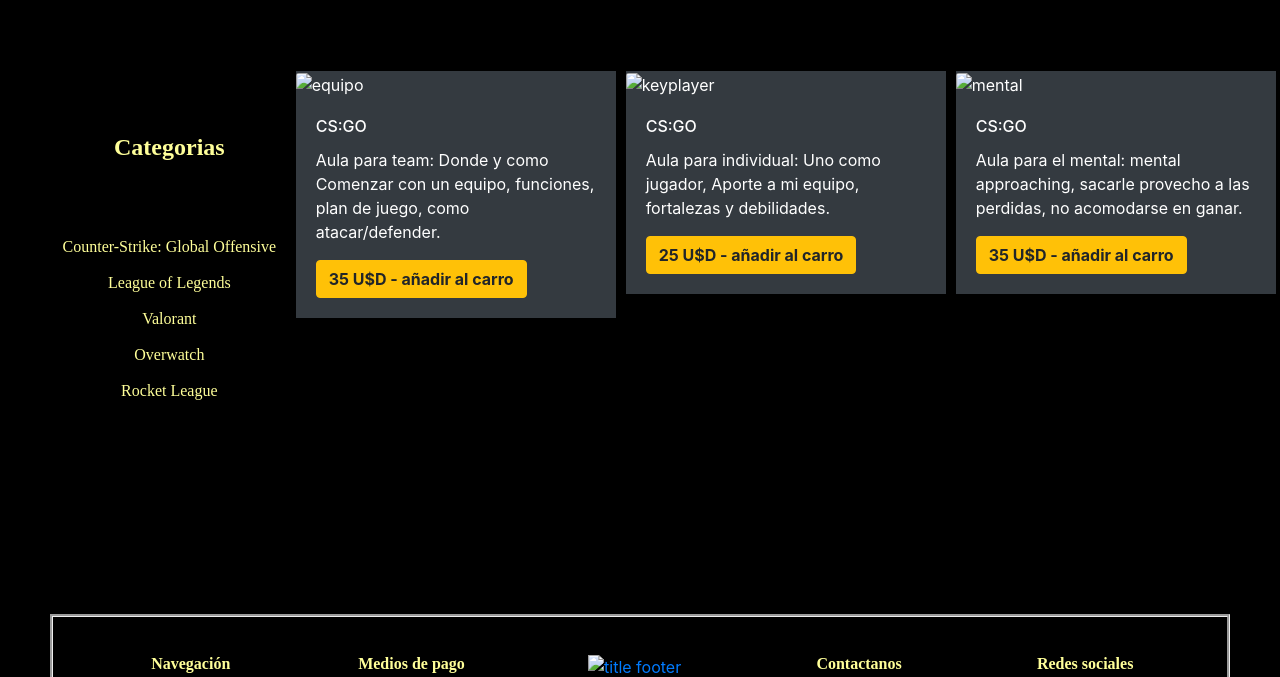
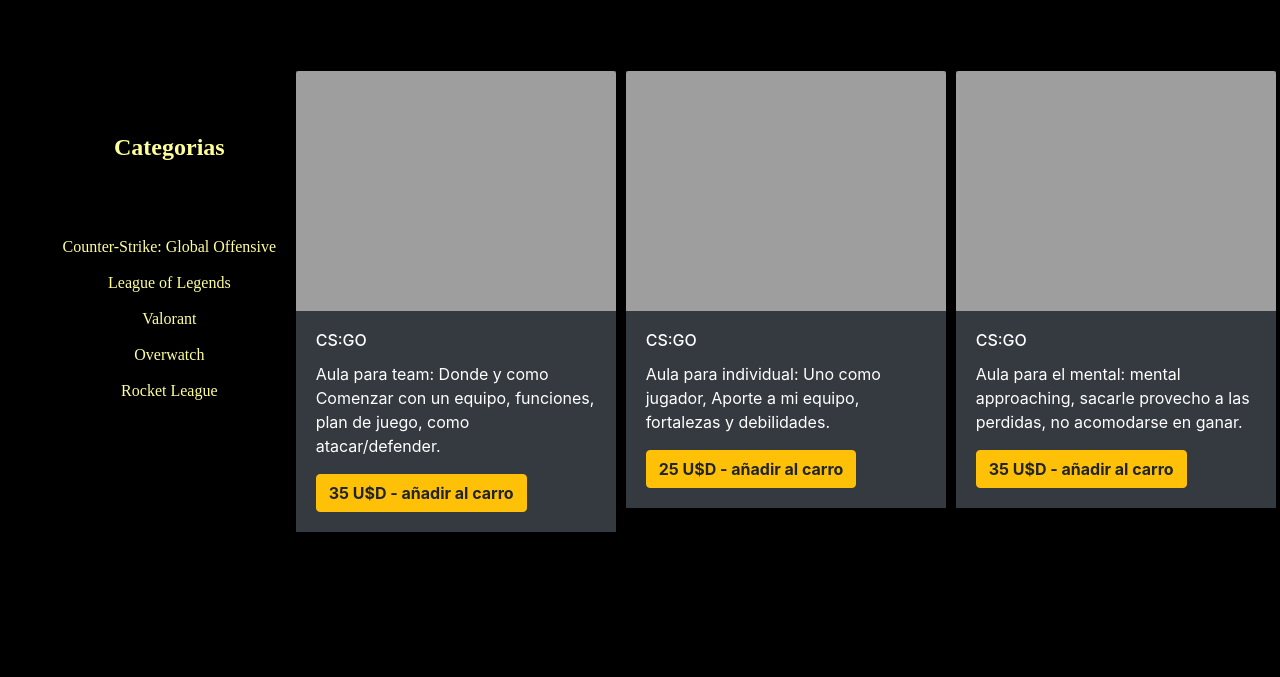
Before and after one commit to agtala/player-one, a plain HTML site: page sections/aulas.html in a window 1280 px wide. Shown: the part 254-931 px from the top of the page. Drawn offline with nearby package versions, Linux system fonts and the light colour scheme; the site is published under a folder, as on GitHub Pages, so addresses that start at the root find nothing; a web font is replaced by a local one.

Commit message:
Terminado

```diff
--- a/sections/aulas.html
+++ b/sections/aulas.html
@@ -44,7 +44,7 @@
         <div class="aulasActivas">
             <div class="aula">
                 <div class="text-white bg-dark mb-3" style="width: 20rem;">
-                    <img src="/img/aulas/equipo.jpg" class="card-img-top" alt="equipo">
+                    <img src="../img/aulas/equipo.jpg" class="card-img-top" alt="equipo">
                         <div class="card-body">
                             <h6 class="card-title">CS:GO</h6>
                             <p class="card-text">Aula para team: Donde y como Comenzar con un equipo, funciones, plan de juego, como atacar/defender.</p>
@@ -54,7 +54,7 @@
             </div>
             <div class="aula">
                 <div class="text-white bg-dark mb-3" style="width: 20rem;">
-                    <img src="/img/aulas/keyplayer.jpg" class="card-img-top" alt="keyplayer">
+                    <img src="../img/aulas/keyplayer.jpg" class="card-img-top" alt="keyplayer">
                         <div class="card-body">
                             <h6 class="card-title">CS:GO</h6>
                             <p class="card-text">Aula para individual: Uno como jugador, Aporte a mi equipo, fortalezas y debilidades.</p>
@@ -64,7 +64,7 @@
             </div>
             <div class="aula">
                 <div class="text-white bg-dark mb-3" style="width: 20rem;">
-                    <img src="/img/aulas/mental.jpg" class="card-img-top" alt="mental">
+                    <img src="../img/aulas/mental.jpg" class="card-img-top" alt="mental">
                         <div class="card-body">
                             <h6 class="card-title">CS:GO</h6>
                             <p class="card-text">Aula para el mental: mental approaching, sacarle provecho a las perdidas, no acomodarse en ganar.</p>
@@ -98,7 +98,7 @@
                 </div>
                 <div>
                     <a href="../index.html">
-                        <img src="/img/titlefooter.png" alt="title footer">
+                        <img src="../img/titlefooter.png" alt="title footer">
                     </a>
                 </div>
 
```
Also changed, not shown: sections/aboutus.html (+1 -1 lines), sections/galeria.html (+1 -1 lines).
